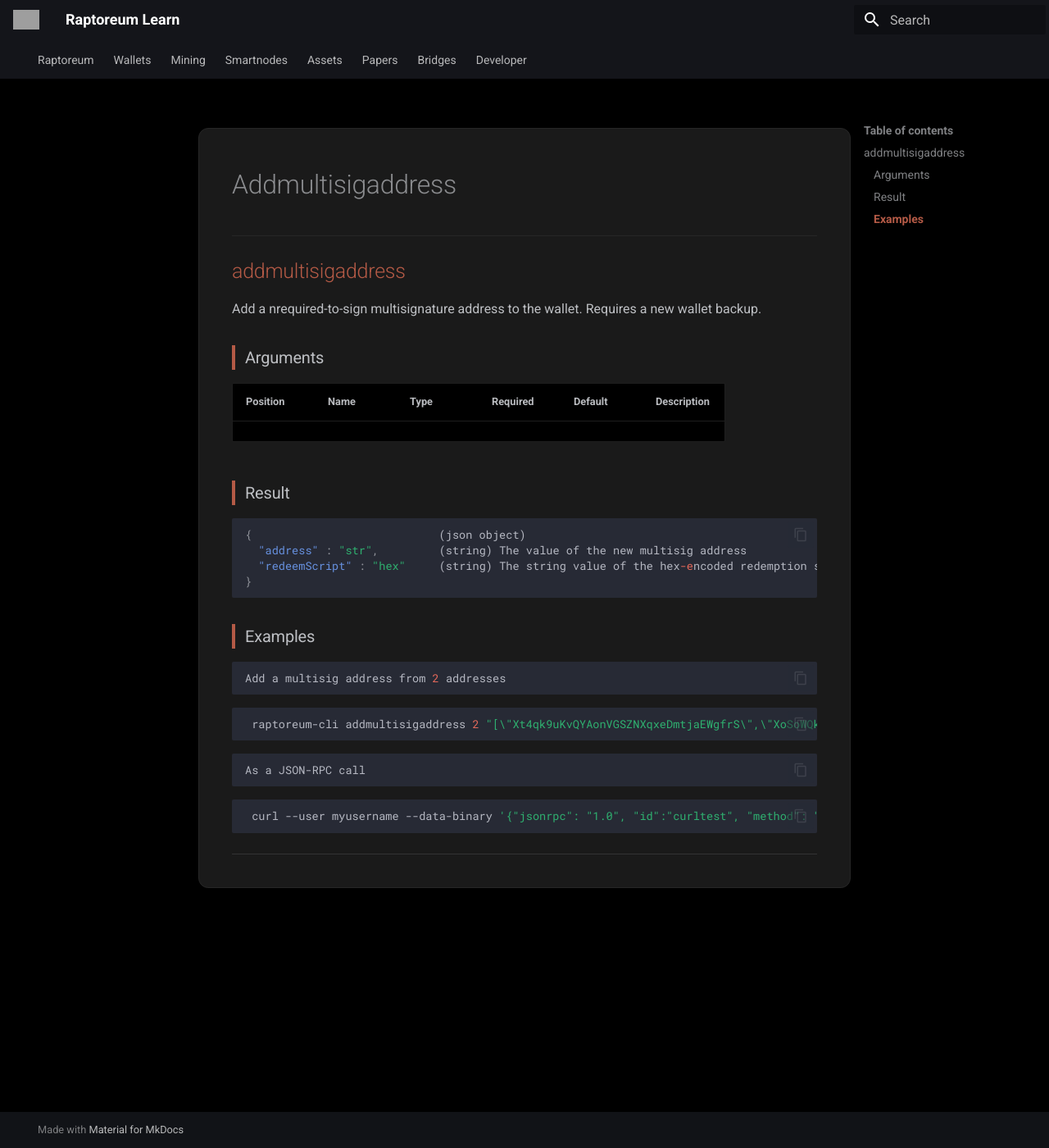
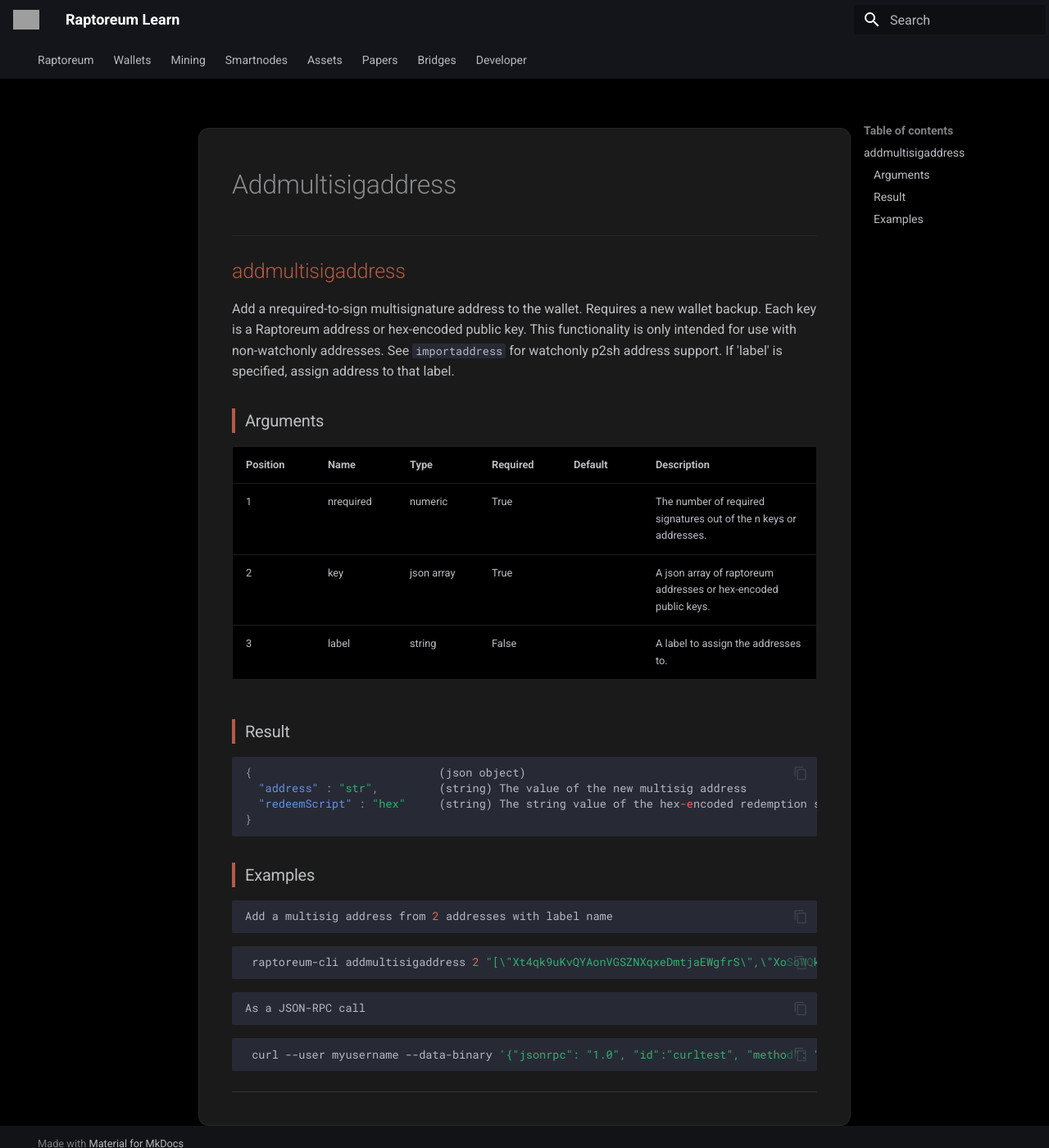
Before and after one commit to Raptor3um/learn-raptoreum, an MkDocs documentation site: the page built from docs/dev/rpc/includes/addmultisigaddress.md, in a window 1280 px wide and 1400 px high. Shown: the whole window at 82% size. Built offline with MkDocs 1.6.1 and Material for MkDocs 9.7.7, drawn with Linux system fonts in a browser that asks for light colours; grey boxes are pictures that could not be loaded.

Commit message:
Update addmultisigaddress.md
Add arguùments + general description

````diff
--- a/docs/dev/rpc/includes/addmultisigaddress.md
+++ b/docs/dev/rpc/includes/addmultisigaddress.md
@@ -1,11 +1,18 @@
 ## addmultisigaddress
 
 Add a nrequired-to-sign multisignature address to the wallet. Requires a new wallet backup.
+Each key is a Raptoreum address or hex-encoded public key.
+This functionality is only intended for use with non-watchonly addresses.
+See `importaddress` for watchonly p2sh address support.
+If 'label' is specified, assign address to that label.
 
 ### Arguments
 
 | Position | Name | Type | Required | Default | Description |
 | :--- | :--- | :--- | :--- | :--- | :--- |
+| 1 | nrequired | numeric | True |  | The number of required signatures out of the n keys or addresses. |
+| 2 | key | json array | True |  | A json array of raptoreum addresses or hex-encoded public keys. |
+| 3 | label | string | False |  |  A label to assign the addresses to. |
 
 
 ### Result
@@ -18,16 +25,16 @@ Add a nrequired-to-sign multisignature address to the wallet. Requires a new wal
 
 ### Examples
 ```bash
-Add a multisig address from 2 addresses
+Add a multisig address from 2 addresses with label name
 ```
 ```bash
- raptoreum-cli addmultisigaddress 2 "[\"Xt4qk9uKvQYAonVGSZNXqxeDmtjaEWgfrS\",\"XoSoWQkpgLpppPoyyzbUFh1fq2RBvW6UK2\"]"
+ raptoreum-cli addmultisigaddress 2 "[\"Xt4qk9uKvQYAonVGSZNXqxeDmtjaEWgfrS\",\"XoSoWQkpgLpppPoyyzbUFh1fq2RBvW6UK2\"]" "label name"
 ```
 ```bash
 As a JSON-RPC call
 ```
 ```bash
- curl --user myusername --data-binary '{"jsonrpc": "1.0", "id":"curltest", "method": "addmultisigaddress", "params": [2, "[\"Xt4qk9uKvQYAonVGSZNXqxeDmtjaEWgfrS\",\"XoSoWQkpgLpppPoyyzbUFh1fq2RBvW6UK2\"]"] }' -H 'content-type: text/plain;' http://127.0.0.1:10225/
+ curl --user myusername --data-binary '{"jsonrpc": "1.0", "id":"curltest", "method": "addmultisigaddress", "params": [2, "[\"Xt4qk9uKvQYAonVGSZNXqxeDmtjaEWgfrS\",\"XoSoWQkpgLpppPoyyzbUFh1fq2RBvW6UK2\"]" "label name"] }' -H 'content-type: text/plain;' http://127.0.0.1:10225/
 ```
 
 ---
````
